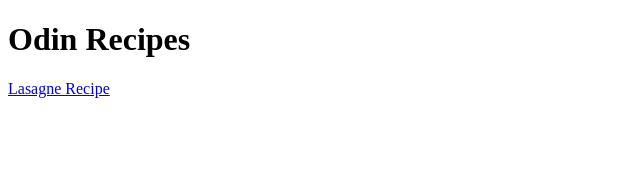
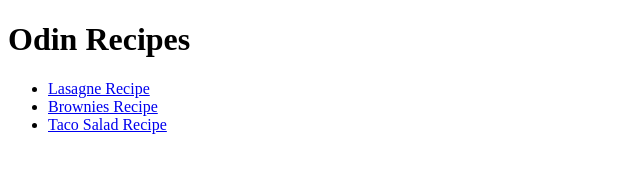
Before and after one commit to joshunk/odin-recipes, a plain HTML site: page index.html in a window 1280 px wide. Shown: the whole page, without its empty margins (0-640 px from the left). Drawn offline with Linux system fonts and the light colour scheme.

Commit message:
Added CSS link

```diff
--- a/index.html
+++ b/index.html
@@ -3,11 +3,16 @@
 <html>
 <head>
     <title></title>
+    <link rel="stylesheet" href="style.css">
 
 </head>
 <body>
     <h1>Odin Recipes</h1>
-    <a href="recipes/lasagne.html">Lasagne Recipe</a>
+    <ul>
+        <li><a href="recipes/lasagne.html">Lasagne Recipe</a></li>
+        <li><a href="recipes/brownies.html">Brownies Recipe</a></li>
+        <li><a href="recipes/tacosalad.html">Taco Salad Recipe</a></li>
+    </ul>
 </body>
 
 
```
